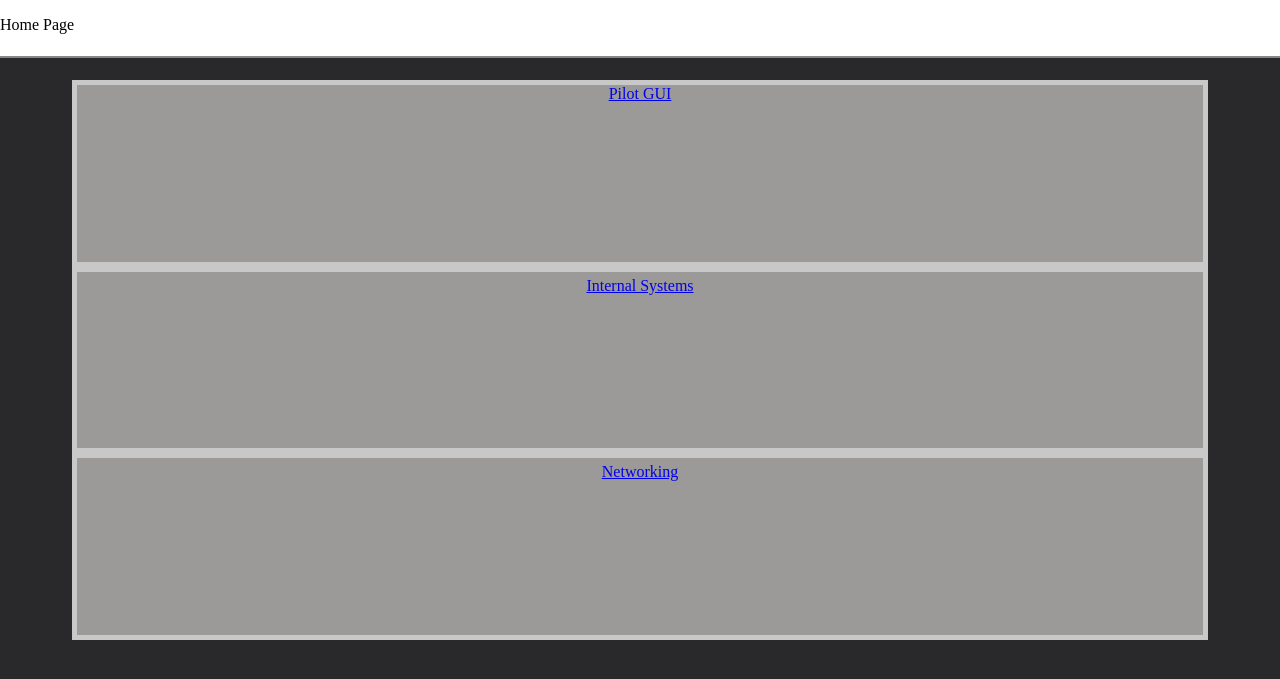
After one commit to educationmoment/EDT-Lunabotics-2026, a Flask app: template src/webgui_pkg/webgui_pkg/templates/index.html in a window 1280 px wide. The commit adds this page. Shown: the top 679 px of the page. Run offline with Flask 3, Linux system fonts and the light colour scheme; the template is opened without the code that fills it, so the values that code supplies are empty.

Commit message:
Implement Networking, Internal Systems, and Modified Pilot

```diff
--- a/src/webgui_pkg/webgui_pkg/app.py
+++ b/src/webgui_pkg/webgui_pkg/app.py
@@ -27,7 +27,8 @@ app = Flask(
 ## Route to HOME
 @app.route('/', methods=['GET'])
 def get_main():
-    return """<h1>Main Route</h1><ul><li>/pilot</li><li>/engineer</li><li>/networking</li></ul>"""
+    return render_template('index.html')
+    # return """<h1>Main Route</h1><ul><li>/pilot</li><li>/engineer</li><li>/networking</li></ul>"""
 
 ## Route to PILOT GUI
 @app.route('/pilot', methods=['GET'])
@@ -35,14 +36,16 @@ def get_pilot():
     return render_template('pilot.html')
 
 ## Route to ENGINEER GUI
-@app.route('/engineer', methods=['GET'])
+@app.route('/internal_systems', methods=['GET'])
 def get_engineer():
-    return """<h1>Engineer</h1><hr><p>Not Yet Started</p>"""
+    return render_template('internal_systems.html')
+    # return """<h1>Engineer</h1><hr><p>Not Yet Started</p>"""
 
 ## Route to NETWORKING GUI
 @app.route('/networking', methods=['GET'])
 def get_networking():
-    return """<h1>Network</h1><hr><p>Not Yet Started</p>"""
+    return render_template('networking.html')
+    # return """<h1>Network</h1><hr><p>Not Yet Started</p>"""
 ##################################################
 
 
--- /dev/null
+++ b/src/webgui_pkg/webgui_pkg/static/css/index.css
@@ -0,0 +1,50 @@
+body {
+    background-color: rgb(41, 41, 43);
+}
+
+img {
+    position: fixed;
+    z-index: -3;
+}
+
+.header-div {
+    position: fixed;
+    top: 0;
+    left: 0;
+    right: 0;
+    background-color: rgb(255, 255, 255);
+
+
+    border-bottom: double 2px rgb(137, 134, 134);
+
+    width: auto;
+    height: 7vh;
+    z-index: 3;
+}
+
+.body-div {
+    position: relative;
+
+    display: grid;
+    grid-template-rows: 1fr 1fr 1fr;
+
+    height: 70vh;
+    bottom: 0;
+    /* gap: 33%; */
+
+    background-color: rgb(200, 200, 200);
+
+    margin-top: 10vh;
+    margin-left: 5vw;
+    margin-right: 5vw;
+}
+
+.links {
+    background-color:  rgb(156, 153, 153);
+    display: flex;
+
+    align-content: center;
+    justify-content: center;
+
+    margin: 5px;
+}
--- /dev/null
+++ b/src/webgui_pkg/webgui_pkg/templates/index.html
@@ -0,0 +1,23 @@
+<!-- HTML: index -->
+ <!DOCTYPE html>
+ <html lang="en">
+ <head>
+    <meta charset="UTF-8">
+    <meta name="viewport" content="width=device-width, initial-scale=1.0">
+    <title>Home Page</title>
+    <!-- <link rel="stylesheet" href="{{url_for('static', filename='css/index.css')}}"> -->
+     <link rel="stylesheet" href="../static/css/index.css"/>
+
+ </head>
+ <body>
+    <!-- <img src="../static/images/background.jpg"/> -->
+    <div class="header-div">
+        <p>Home Page</p>
+    </div>
+    <div class="body-div" style="display: grid; grid-template-rows: repeat(1fr, 3);">
+        <div class="links"><a href="/pilot">Pilot GUI</a></div>
+        <div class="links"><a class="links" href="/internal_systems">Internal Systems</a></div>
+        <div class="links"><a class="links" href="/networking">Networking</a></div>
+    </div>
+ </body>
+ </html>
```
Also changed, not shown: src/webgui_pkg/webgui_pkg/static/css/pilot.css (+84 -24 lines), src/webgui_pkg/webgui_pkg/templates/internal_systems.html (added, +12 -0 lines), src/webgui_pkg/webgui_pkg/templates/networking.html (added, +12 -0 lines), src/webgui_pkg/webgui_pkg/templates/pilot.html (+32 -29 lines).
